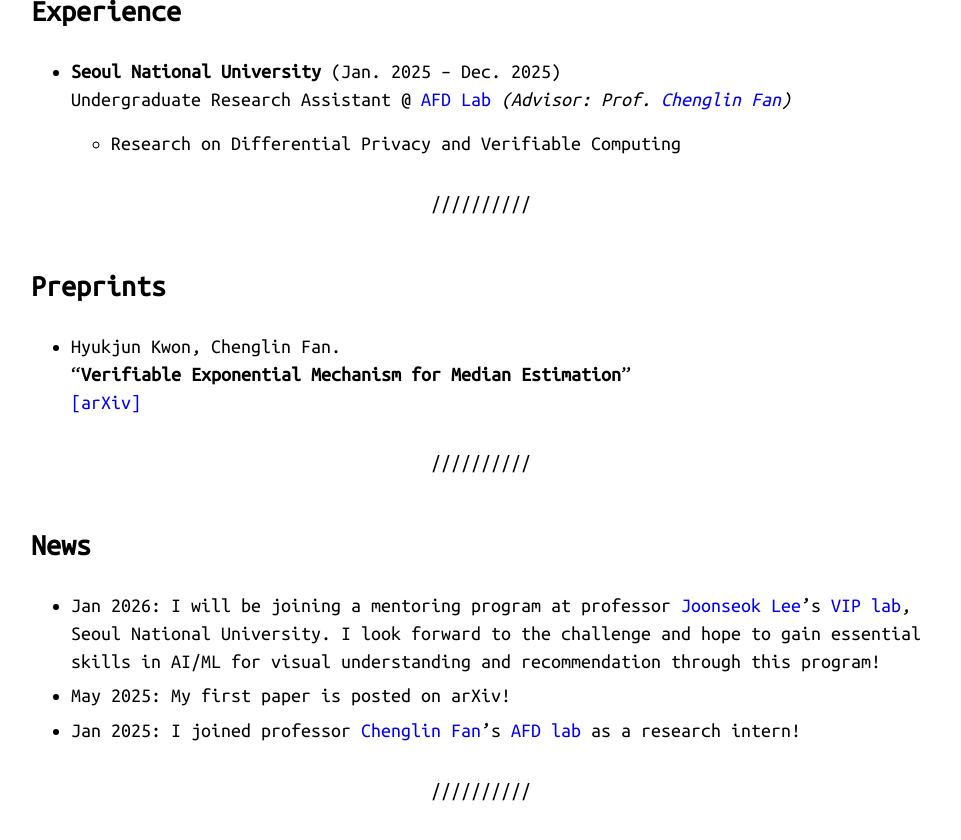
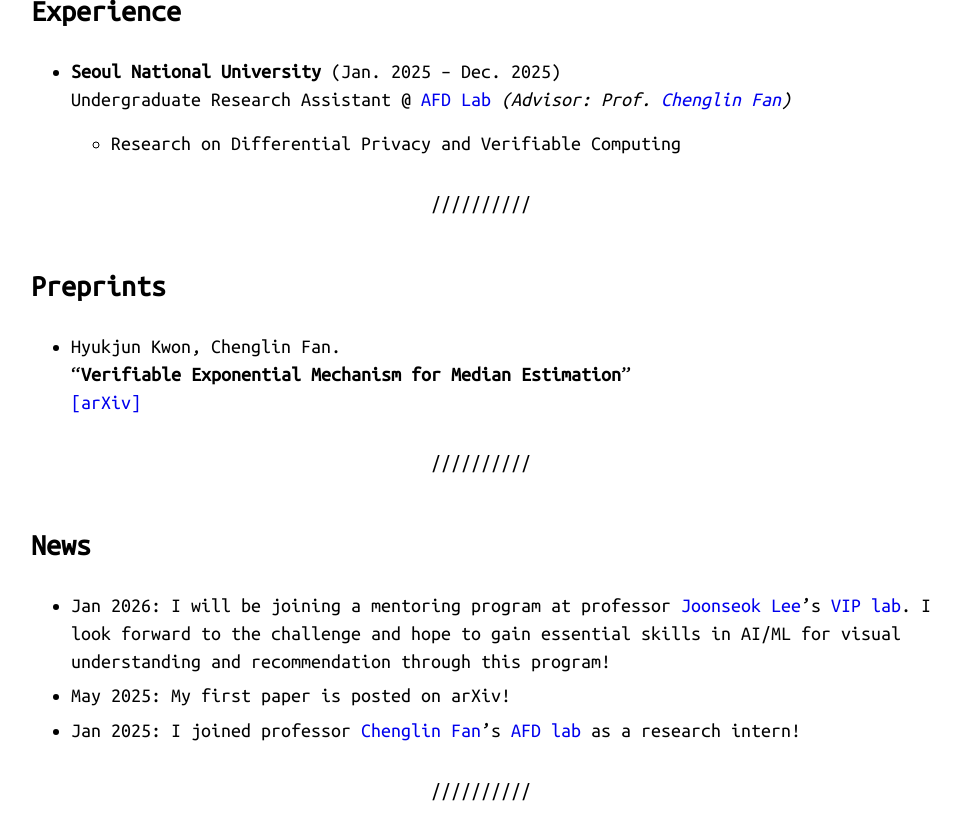
Before and after one commit to Hyoek-Jun-Kwon/Hyoek-Jun-Kwon.github.io, a Jekyll site: the page built from index.md, in a window 1280 px wide and 900 px high, scrolled down 1163 px. Shown: the top 840 px of the window, without its empty margins (159-1120 px from the left). Built offline with Jekyll 4.4.1, drawn with Linux system fonts in a browser that asks for light colours.

Commit message:
사소한 형식 수정

```diff
--- a/index.md
+++ b/index.md
@@ -65,7 +65,7 @@ My current research interests lie in recommendation systems.
 
 ## News
 
-- Jan 2026: I will be joining a mentoring program at professor [Joonseok Lee](http://www.joonseok.net/home.html)'s [VIP lab](https://vip.snu.ac.kr/index.html), Seoul National University. I look forward to the challenge and hope to gain essential skills in AI/ML for visual understanding and recommendation through this program!
+- Jan 2026: I will be joining a mentoring program at professor [Joonseok Lee](http://www.joonseok.net/home.html)'s [VIP lab](https://vip.snu.ac.kr/index.html). I look forward to the challenge and hope to gain essential skills in AI/ML for visual understanding and recommendation through this program!
 - May 2025: My first paper is posted on arXiv!
 - Jan 2025: I joined professor [Chenglin Fan](https://sites.google.com/site/chenglinfanresearch/welcome-to-chenglin-fans-webpage)'s [AFD lab](https://sites.google.com/snu.ac.kr/afdlab/%ED%99%88?authuser=0) as a research intern!
 
```
